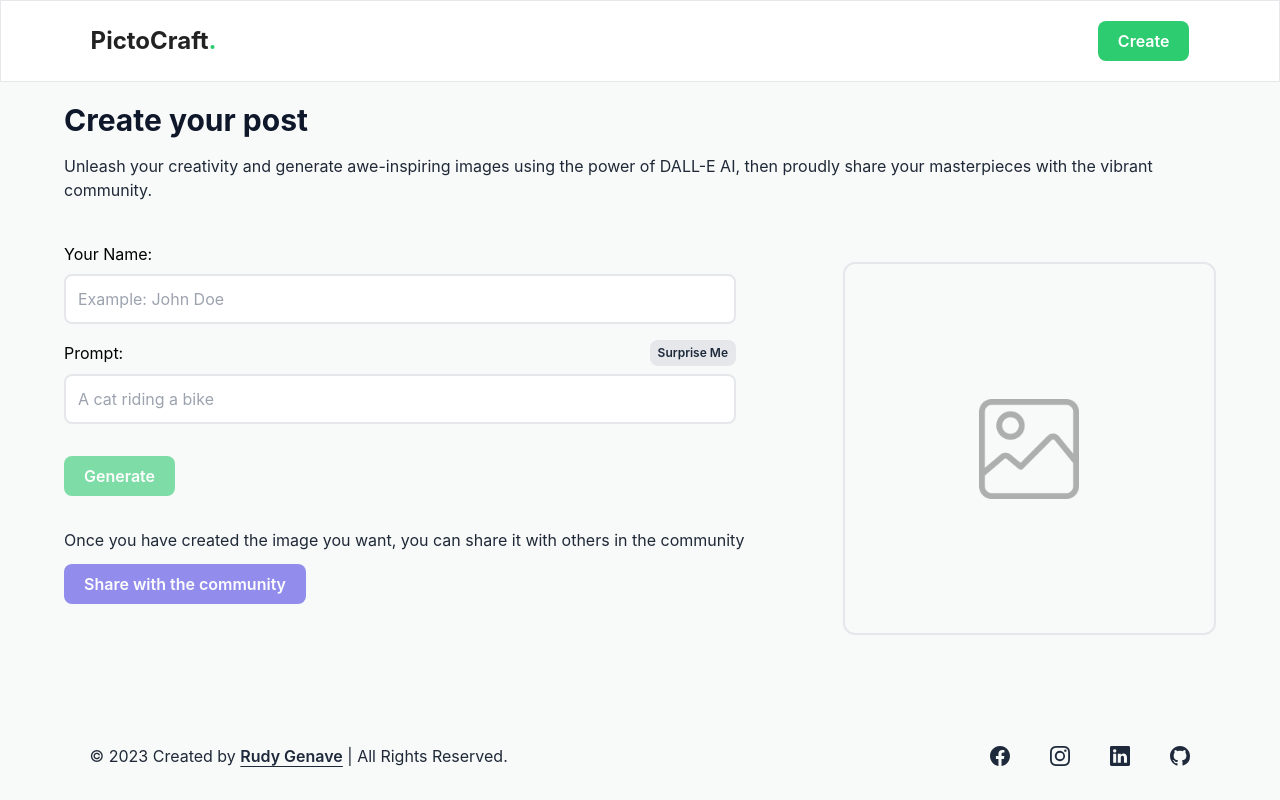
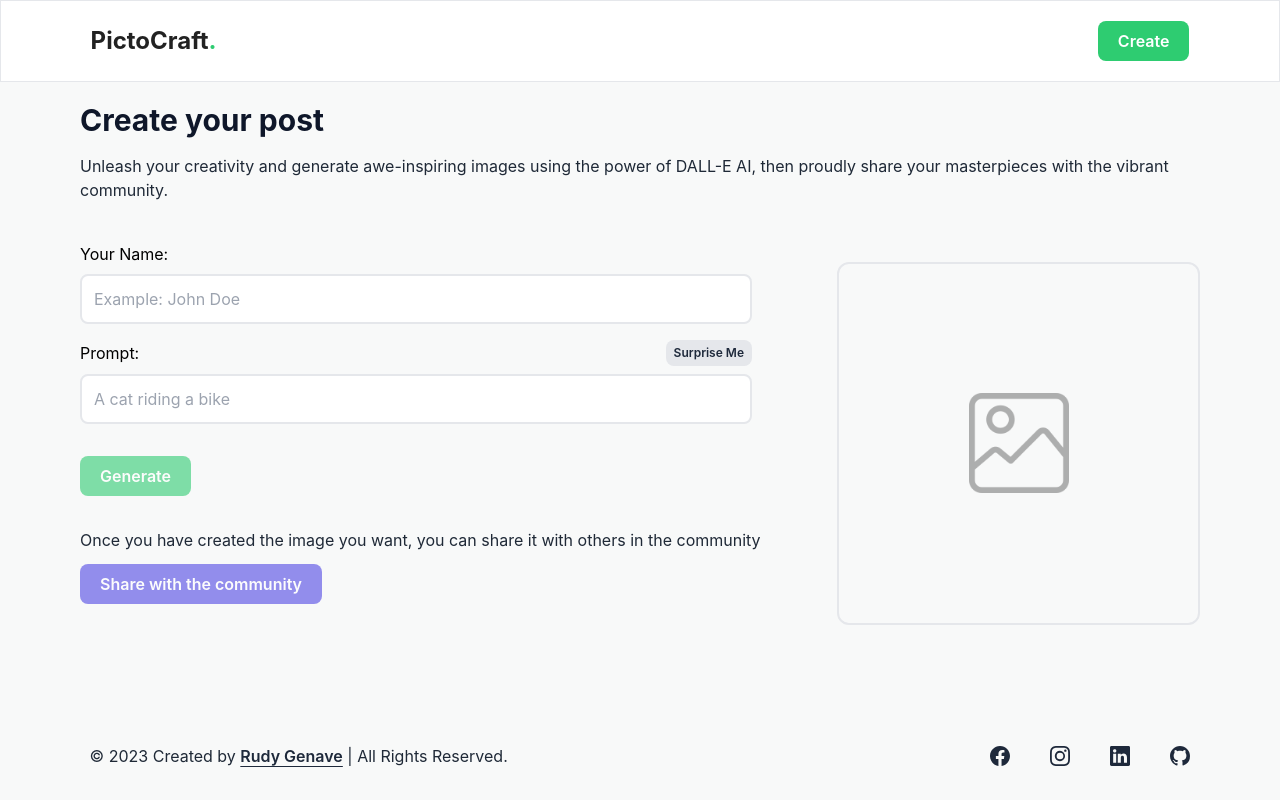
Before and after one commit to rudygnve/pictocraft, a Next.js app: page /create in a window 1280 px wide. Built offline with nearby package versions, Linux system fonts and the light colour scheme.

Commit message:
Update create.jsx

```diff
--- a/pages/create.jsx
+++ b/pages/create.jsx
@@ -77,7 +77,7 @@
       </Helmet>
       <Toaster position="top-center" reverseOrder={false} />
       <Navbar />
-      <div className="grow max-w-6xl mx-auto w-full py-5 sm:px-0 px-4">
+      <div className="grow max-w-6xl mx-auto w-full py-5 px-4">
         <div className="w-full flex flex-col gap-4 mb-10">
           <h1 className="text-3xl text-slate-900 font-bold">
             Create your post
```
